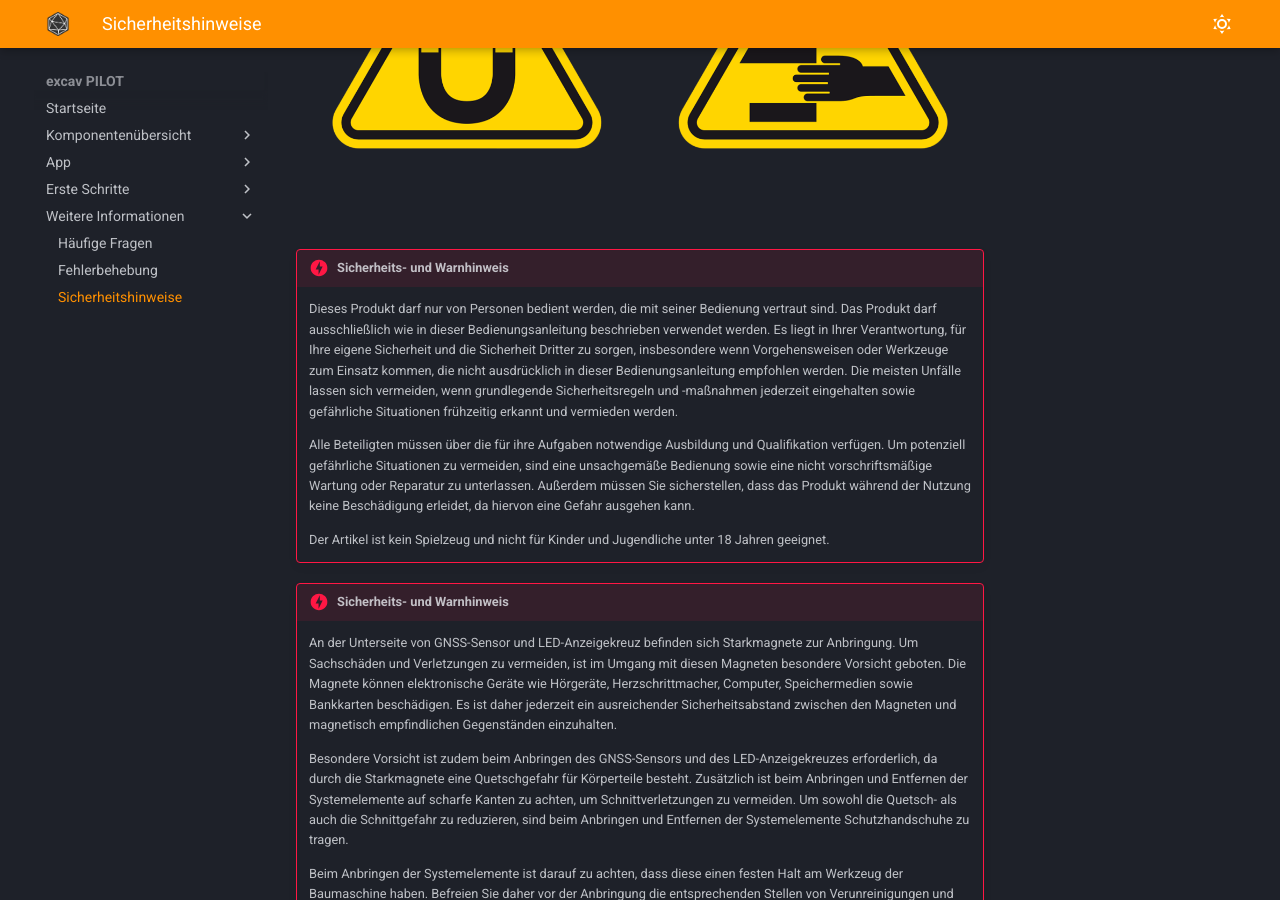
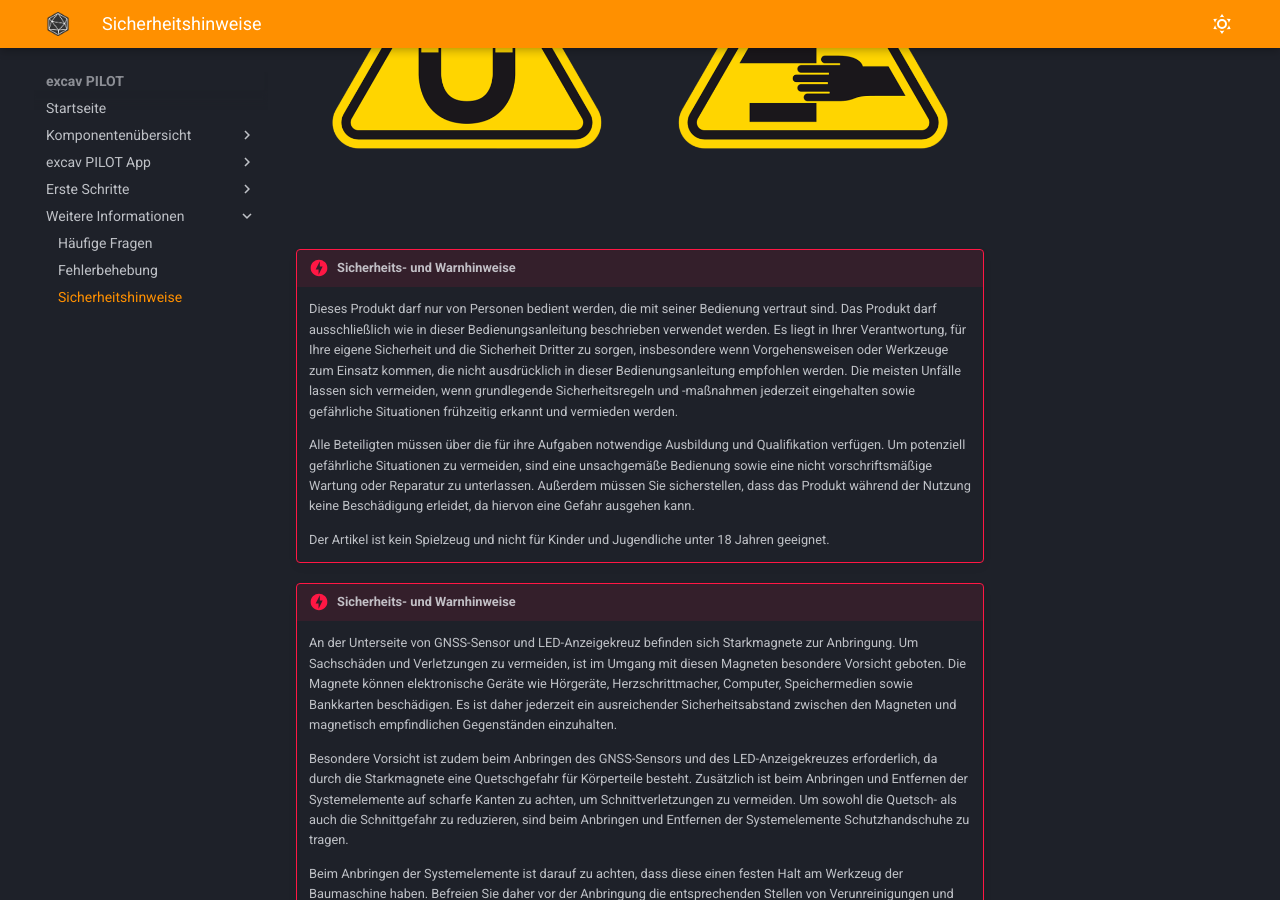
Before and after one commit to tobias-sizmann/mkdocs-excavpilot, an MkDocs documentation site: the page built from docs/Sicherheitshinweise/Sicherheitshinweise.md, in a window 1280 px wide and 900 px high, scrolled down 345 px. Built offline with MkDocs 1.6.1 and Material for MkDocs 9.7.7, drawn with Linux system fonts in a browser that asks for light colours.

Commit message:
Anpassungen | Titel

```diff
--- a/docs/Sicherheitshinweise/Sicherheitshinweise.md
+++ b/docs/Sicherheitshinweise/Sicherheitshinweise.md
@@ -10,14 +10,14 @@
   <img width="100%" src="/images_docs/Anleitung & FAQ Bild Sicherheitshinweis-Photoroom.png"/>
 </p>
 
-!!! danger "Sicherheits- und Warnhinweis"
+!!! danger "Sicherheits- und Warnhinweise"
     Dieses Produkt darf nur von Personen bedient werden, die mit seiner Bedienung vertraut sind. Das Produkt darf ausschließlich wie in dieser Bedienungsanleitung beschrieben verwendet werden. Es liegt in Ihrer Verantwortung, für Ihre eigene Sicherheit und die Sicherheit Dritter zu sorgen, insbesondere wenn Vorgehensweisen oder Werkzeuge zum Einsatz kommen, die nicht ausdrücklich in dieser Bedienungsanleitung empfohlen werden. Die meisten Unfälle lassen sich vermeiden, wenn grundlegende Sicherheitsregeln und -maßnahmen jederzeit eingehalten sowie gefährliche Situationen frühzeitig erkannt und vermieden werden.
 
     Alle Beteiligten müssen über die für ihre Aufgaben notwendige Ausbildung und Qualifikation verfügen. Um potenziell gefährliche Situationen zu vermeiden, sind eine unsachgemäße Bedienung sowie eine nicht vorschriftsmäßige Wartung oder Reparatur zu unterlassen. Außerdem müssen Sie sicherstellen, dass das Produkt während der Nutzung keine Beschädigung erleidet, da hiervon eine Gefahr ausgehen kann.
 
     Der Artikel ist kein Spielzeug und nicht für Kinder und Jugendliche unter 18 Jahren geeignet.
 
-!!! danger "Sicherheits- und Warnhinweis"
+!!! danger "Sicherheits- und Warnhinweise"
     An der Unterseite von GNSS-Sensor und LED-Anzeigekreuz befinden sich Starkmagnete zur Anbringung. Um Sachschäden und Verletzungen zu vermeiden, ist im Umgang mit diesen Magneten besondere Vorsicht geboten. Die Magnete können elektronische Geräte wie Hörgeräte, Herzschrittmacher, Computer, Speichermedien sowie Bankkarten beschädigen. Es ist daher jederzeit ein ausreichender Sicherheitsabstand zwischen den Magneten und magnetisch empfindlichen Gegenständen einzuhalten.
 
     Besondere Vorsicht ist zudem beim Anbringen des GNSS-Sensors und des LED-Anzeigekreuzes erforderlich, da durch die Starkmagnete eine Quetschgefahr für Körperteile besteht. Zusätzlich ist beim Anbringen und Entfernen der Systemelemente auf scharfe Kanten zu achten, um Schnittverletzungen zu vermeiden. Um sowohl die Quetsch- als auch die Schnittgefahr zu reduzieren, sind beim Anbringen und Entfernen der Systemelemente Schutzhandschuhe zu tragen.
--- a/mkdocs.yml
+++ b/mkdocs.yml
@@ -35,7 +35,7 @@
       - Metallrahmen: Metallrahmen/Metallrahmen.md
       - Transportkoffer: Transportkoffer/Transportkoffer.md
 
-  - App:
+  - excav PILOT App:
       - Arbeitsansicht: Arbeitsansicht/Arbeitsansicht.md
       - Startmenü:
           - Geräte: Geräte/Geräte.md
```
Also changed, not shown: docs/index.md (+1 -1 lines).
